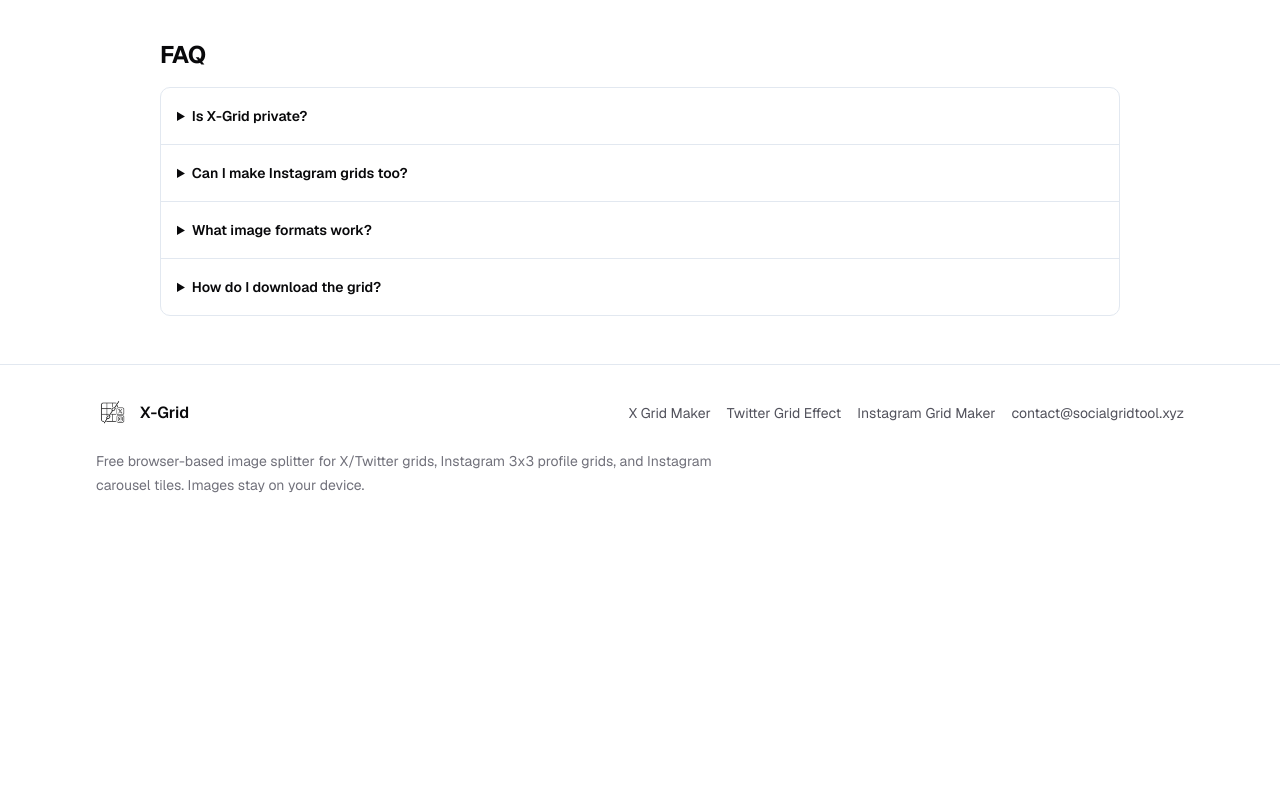
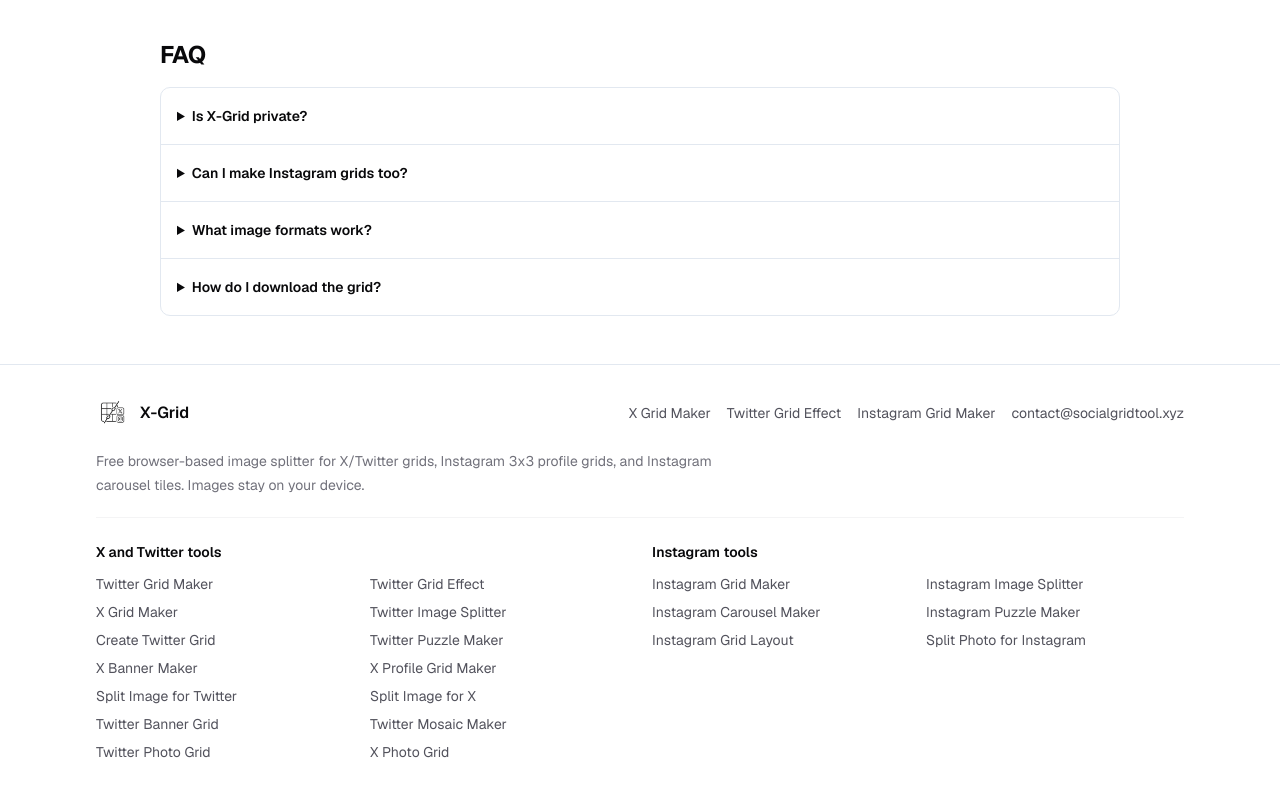
Before and after one commit to teyim/x-grid, a Next.js app: page / in a window 1280 px wide. Shown: the part 2081-2875 px from the top of the page. Before the commit the page ends 2610 px from the top, so only its background shows below. Built offline with nearby package versions, Linux system fonts and the light colour scheme; no server answers.

Commit message:
feat: add footer navigation for Twitter and Instagram tools

```diff
--- a/src/components/Footer.tsx
+++ b/src/components/Footer.tsx
@@ -7,6 +7,32 @@
 import { CONTACT_EMAIL } from "@/lib/contact";
 import { useI18n } from "@/lib/i18n";
 import { localizePath } from "./Navbar";
+
+const twitterToolLinks = [
+  { href: '/twitter-grid-maker', label: 'Twitter Grid Maker' },
+  { href: '/create-twitter-grid-effect', label: 'Twitter Grid Effect' },
+  { href: '/x-grid-maker', label: 'X Grid Maker' },
+  { href: '/twitter-image-splitter', label: 'Twitter Image Splitter' },
+  { href: '/create-twitter-grid', label: 'Create Twitter Grid' },
+  { href: '/twitter-puzzle-maker', label: 'Twitter Puzzle Maker' },
+  { href: '/x-banner-maker', label: 'X Banner Maker' },
+  { href: '/x-profile-grid-maker', label: 'X Profile Grid Maker' },
+  { href: '/split-image-for-twitter', label: 'Split Image for Twitter' },
+  { href: '/split-image-for-x', label: 'Split Image for X' },
+  { href: '/twitter-banner-grid', label: 'Twitter Banner Grid' },
+  { href: '/twitter-mosaic-maker', label: 'Twitter Mosaic Maker' },
+  { href: '/twitter-photo-grid', label: 'Twitter Photo Grid' },
+  { href: '/x-photo-grid', label: 'X Photo Grid' },
+];
+
+const instagramToolLinks = [
+  { href: '/instagram-grid-maker', label: 'Instagram Grid Maker' },
+  { href: '/instagram-image-splitter', label: 'Instagram Image Splitter' },
+  { href: '/instagram-carousel-maker', label: 'Instagram Carousel Maker' },
+  { href: '/instagram-puzzle-maker', label: 'Instagram Puzzle Maker' },
+  { href: '/instagram-grid-layout', label: 'Instagram Grid Layout' },
+  { href: '/split-photo-for-instagram', label: 'Split Photo for Instagram' },
+];
 
 export default function Footer() {
   const { locale, t } = useI18n();
@@ -40,7 +66,37 @@
         <p className="max-w-2xl text-sm leading-6 text-zinc-500">
           {t('footer.description')}
         </p>
+        <nav
+          aria-label="All social grid tools"
+          className="grid gap-6 border-t border-zinc-100 pt-6 md:grid-cols-2"
+        >
+          <FooterLinkGroup title="X and Twitter tools" links={twitterToolLinks} />
+          <FooterLinkGroup title="Instagram tools" links={instagramToolLinks} />
+        </nav>
       </div>
     </footer>
   );
 }
+
+function FooterLinkGroup({
+  title,
+  links,
+}: {
+  title: string;
+  links: { href: string; label: string }[];
+}) {
+  return (
+    <div>
+      <h2 className="text-sm font-semibold text-zinc-950">{title}</h2>
+      <ul className="mt-3 grid gap-x-4 gap-y-2 text-sm text-zinc-600 sm:grid-cols-2">
+        {links.map((link) => (
+          <li key={link.href}>
+            <Link href={link.href} className="hover:text-zinc-950">
+              {link.label}
+            </Link>
+          </li>
+        ))}
+      </ul>
+    </div>
+  );
+}
```
